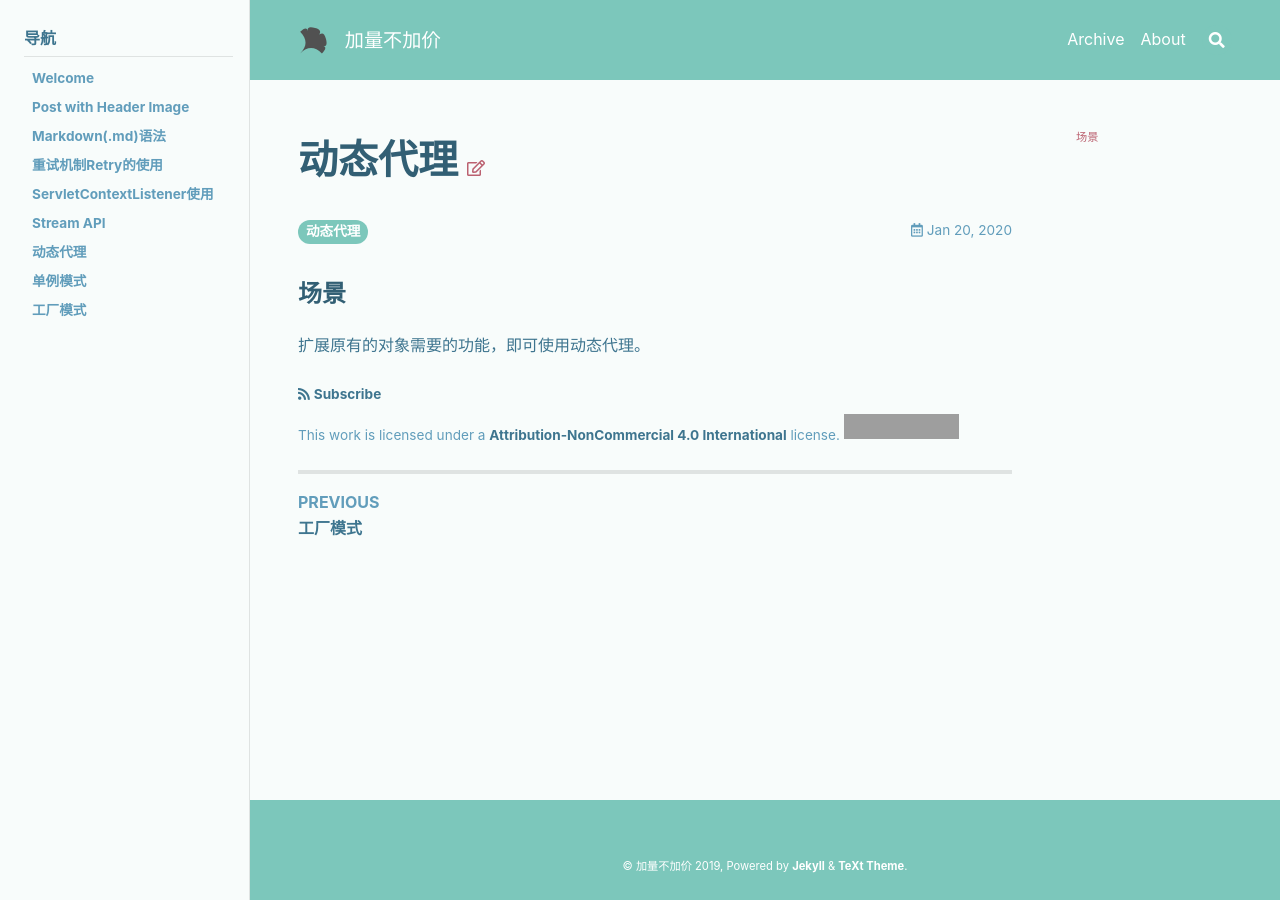
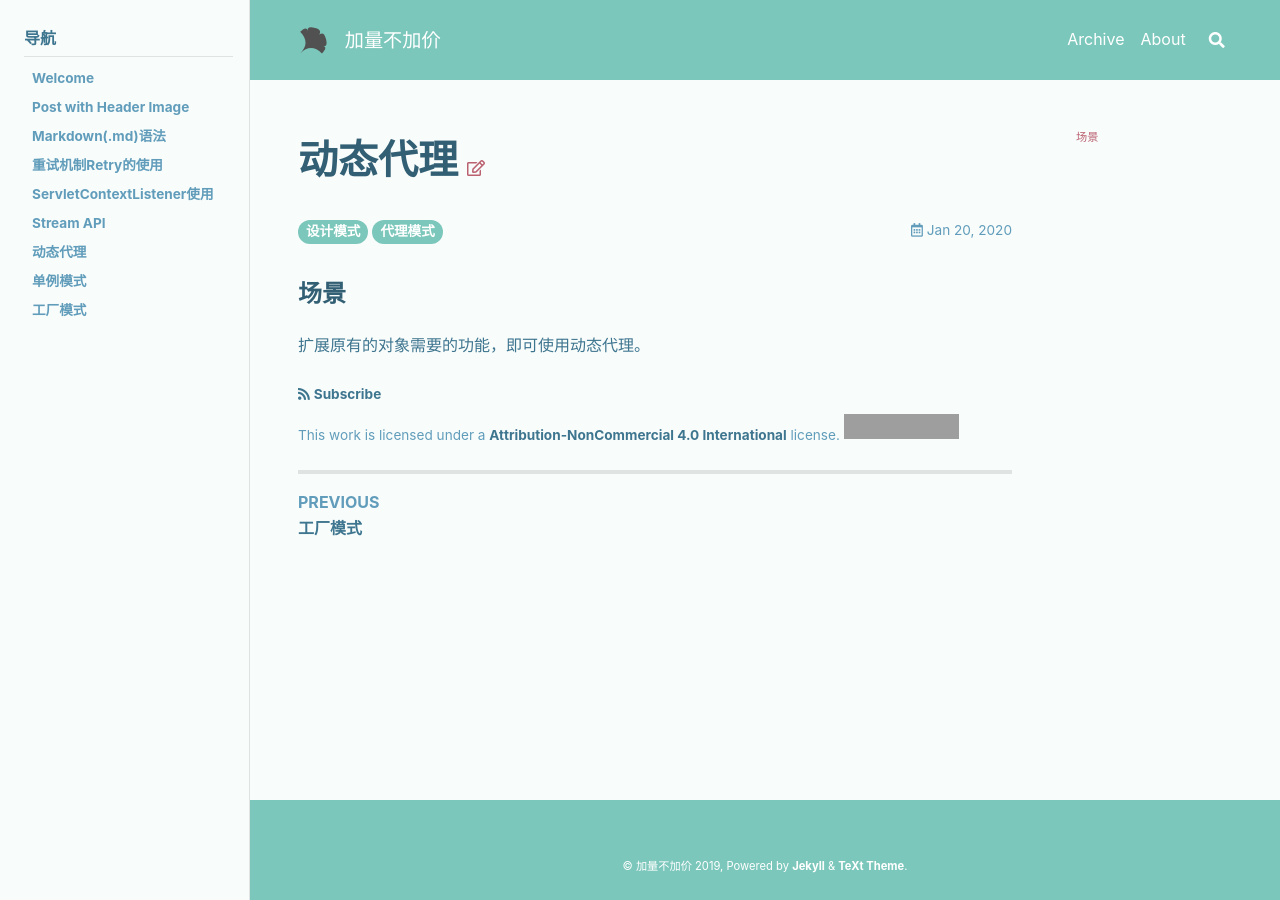
Before and after one commit to jialiangbujiaj1a/jialiangbujiaj1a.github.io, a Jekyll site: the page built from _posts/2020-01-20-动态代理.md, in a window 1280 px wide. Built offline with Jekyll 4.4.1, drawn with Linux system fonts in a browser that asks for light colours; nearby versions of some CDN libraries; grey boxes are pictures that could not be loaded.

```diff
--- a/_posts/2020-01-20-动态代理.md
+++ b/_posts/2020-01-20-动态代理.md
@@ -1,6 +1,6 @@
 ---
 title: 动态代理
-tags: 动态代理
+tags: 设计模式 代理模式
 sidebar:
   nav: docs-zh
 ---
```
